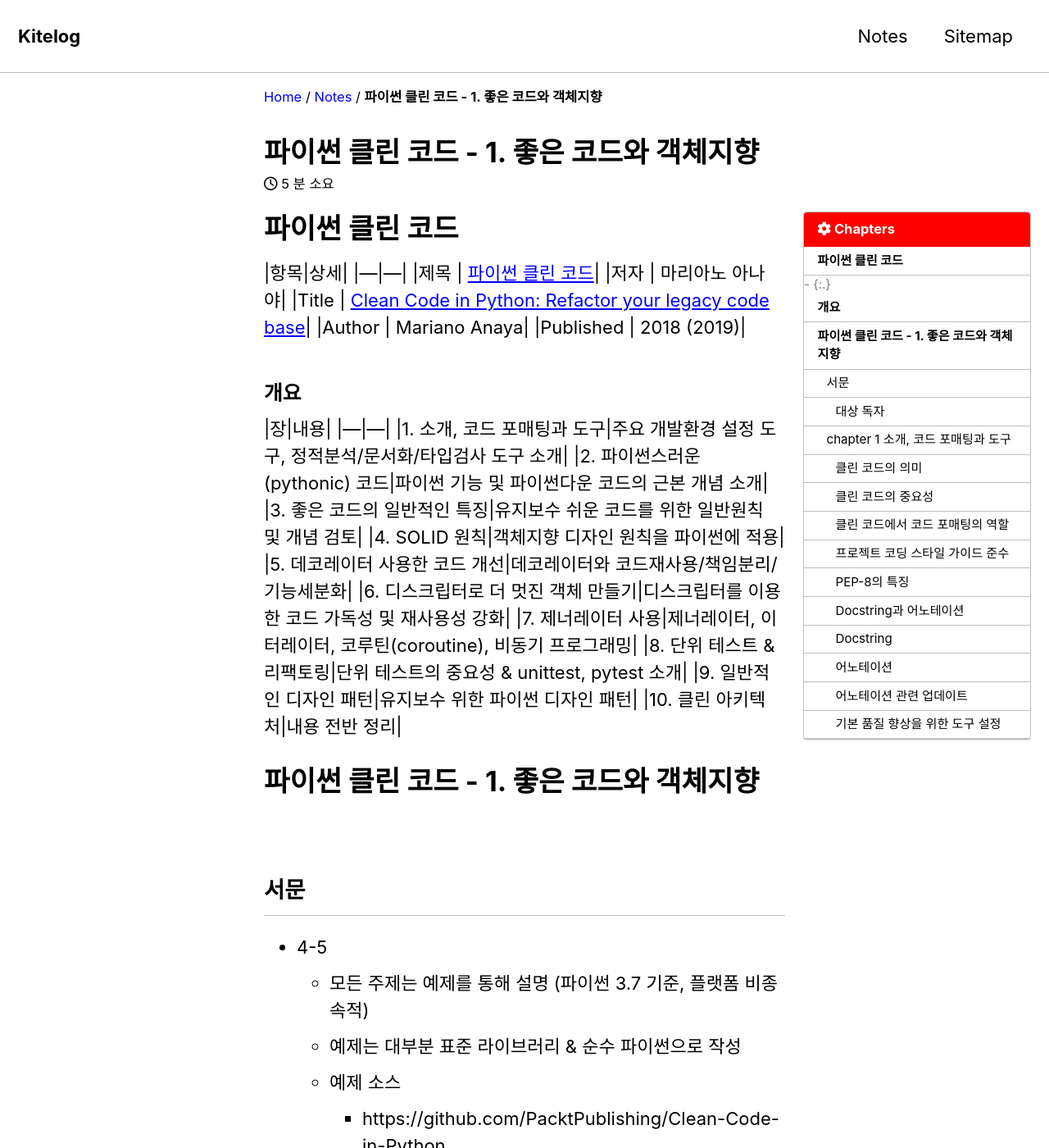
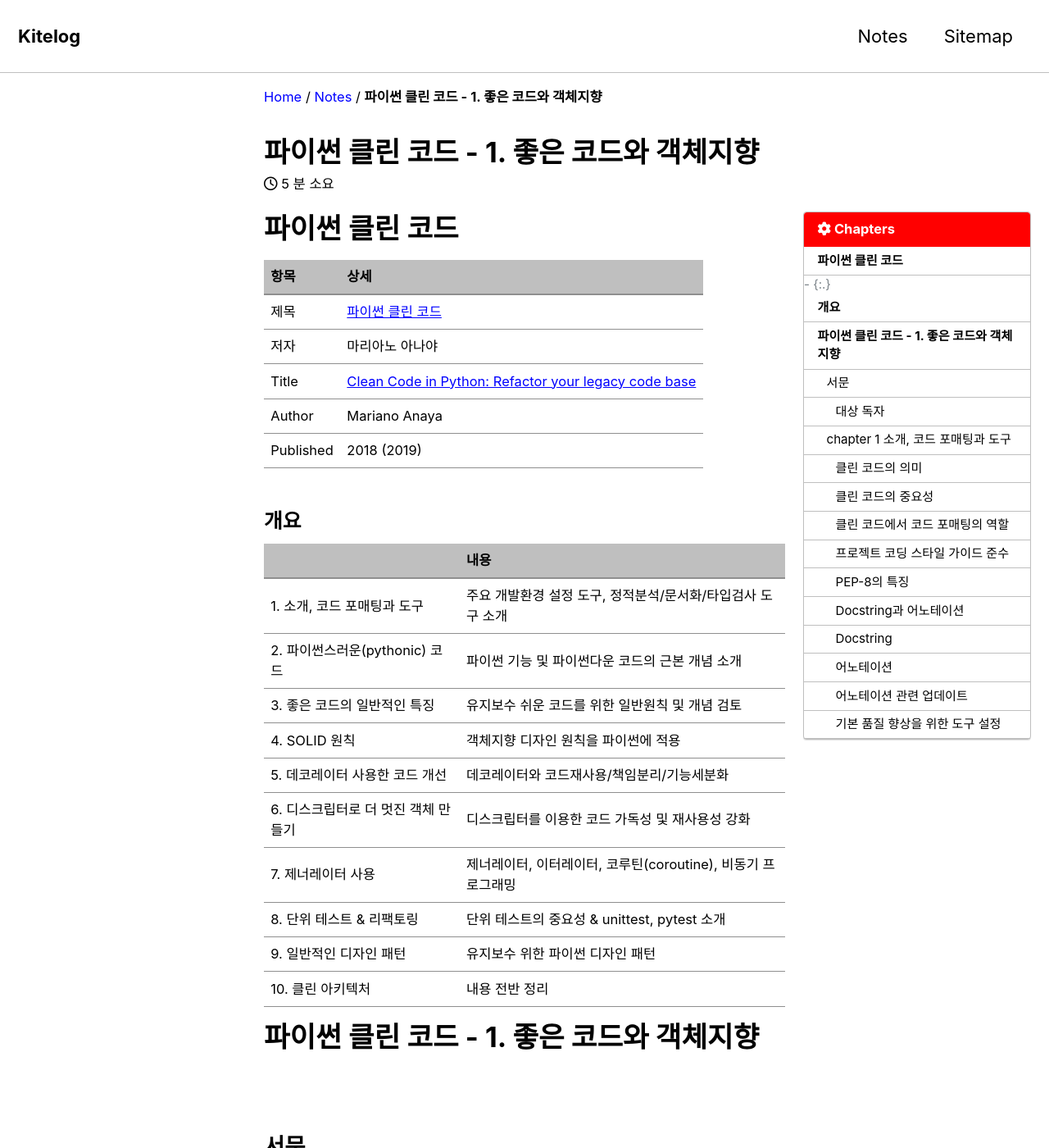
Before and after one commit to gittykite/gittykite.github.io, a Jekyll site: the page built from _notes/python-cleancode-1-kr.md, in a window 1280 px wide and 1400 px high. Shown: the whole window at 82% size. Built offline with Jekyll 4.4.1, drawn with Linux system fonts in a browser that asks for light colours; cached includes are drawn as plain includes; nearby versions of some CDN libraries.

Commit message:
Update python-cleancode-1-kr.md

```diff
--- a/_notes/python-cleancode-1-kr.md
+++ b/_notes/python-cleancode-1-kr.md
@@ -6,6 +6,7 @@ tags:
 ---
 
 # 파이썬 클린 코드
+
 |항목|상세|
 |---|---|
 |제목 | [파이썬 클린 코드](https://www.aladin.co.kr/shop/wproduct.aspx?ItemId=179504817)|
@@ -15,7 +16,8 @@ tags:
 |Published | 2018 (2019)|
 
 ### 개요
-|장|내용|
+
+||내용|
 |---|---|
 |1. 소개, 코드 포매팅과 도구|주요 개발환경 설정 도구, 정적분석/문서화/타입검사 도구 소개|
 |2. 파이썬스러운(pythonic) 코드|파이썬 기능 및 파이썬다운 코드의 근본 개념 소개|
```
